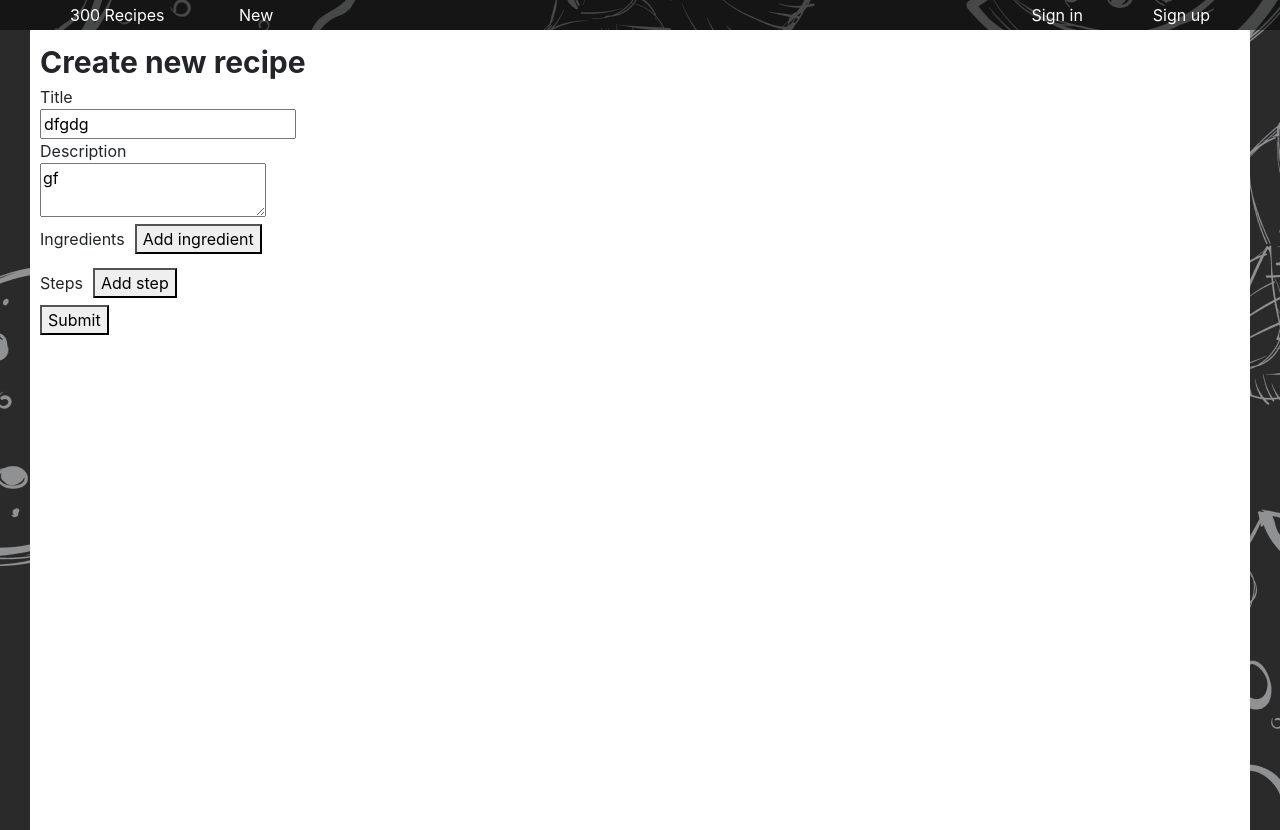
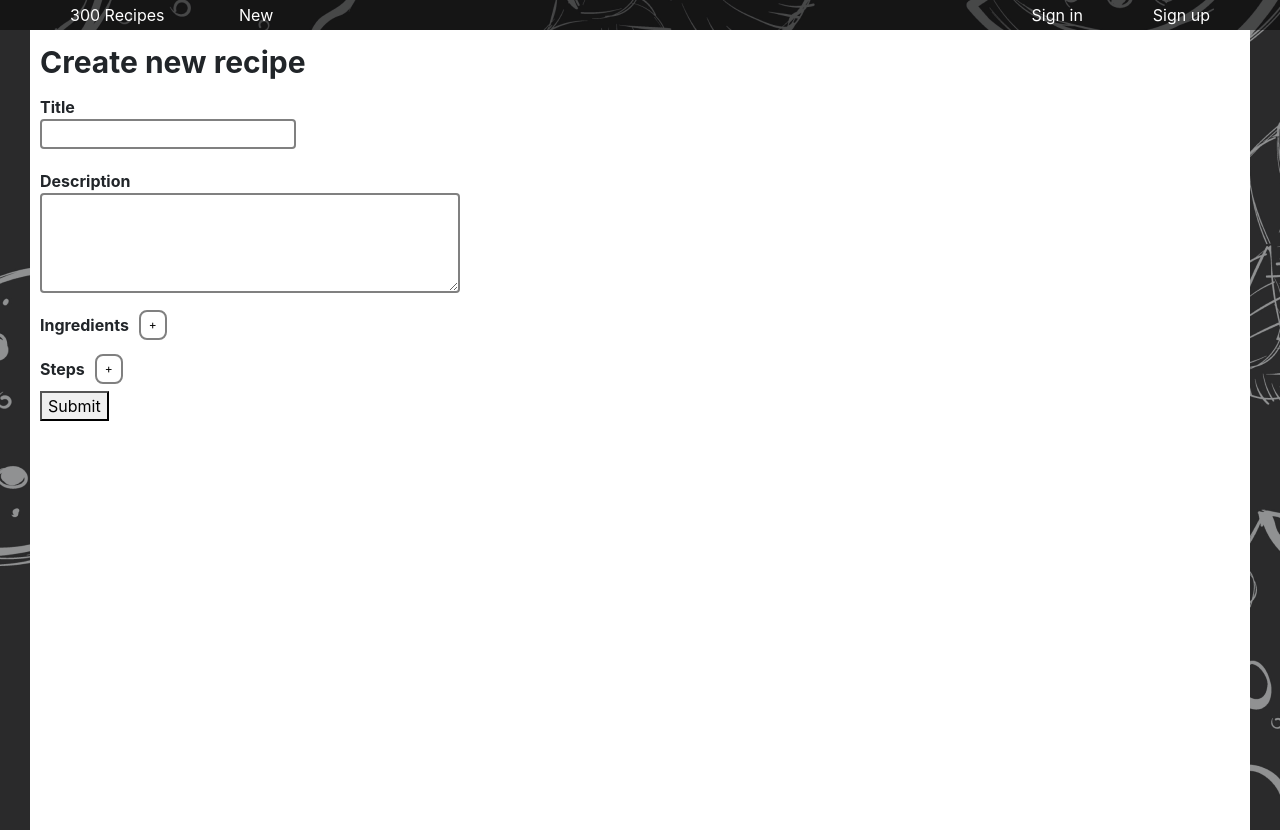
Before and after one commit to 300recipes/300recipes, an Angular app in the folder frontend/src/main/web/: page /receipts/create in a window 1280 px wide. Built offline with nearby package versions, Linux system fonts and the light colour scheme.

Commit message:
form styles

```diff
--- a/frontend/src/main/web/src/modules/core/services/receipt.service.ts
+++ b/frontend/src/main/web/src/modules/core/services/receipt.service.ts
@@ -1,6 +1,6 @@
 import { Injectable } from '@angular/core';
 import {Observable, of} from "rxjs";
-import {Receipt} from "../models/receipt.model";
+import {Ingredient, Receipt} from "../models/receipt.model";
 import {HttpClient} from "@angular/common/http";
 
 @Injectable({
@@ -8,7 +8,7 @@ import {HttpClient} from "@angular/common/http";
 })
 export class ReceiptService {
 
-  private url: string = "https://recipes300.herokuapp.com/";
+  private url = 'https://recipes300.herokuapp.com/';
 
   // delete after backend is connected
   private stubReceipts: Receipt[] = [
@@ -109,13 +109,16 @@ export class ReceiptService {
   }
 
   // TODO: from, quantity
-  // TODO: add url! + dont forget to change to this method in component
   public getReceiptList(): Observable<Receipt[]> {
-    return this.http.get<Receipt[]>(this.url +"api/recipes");
+    return this.http.get<Receipt[]>(this.url + 'api/recipes');
   }
 
   public getStubReceipts(): Observable<Receipt[]> {
     return of(this.stubReceipts);
+  }
+
+  public getIngredientsList(): Observable<Ingredient[]> {
+    return this.http.get<Ingredient[]>(this.url + 'api/ingredients');
   }
 
   public getStubReceipt(id: string): Observable<Receipt> {
@@ -123,7 +126,7 @@ export class ReceiptService {
   }
 
   public getReceipt(id: string): Observable<Receipt> {
-    return this.http.get<Receipt>(this.url +"api/recipe/"+id);
+    return this.http.get<Receipt>(this.url + 'api/recipe/' +id);
   }
 
 }
--- a/frontend/src/main/web/src/modules/receipt/create-receipt-page/create-receipt-page.component.css
+++ b/frontend/src/main/web/src/modules/receipt/create-receipt-page/create-receipt-page.component.css
@@ -21,7 +21,13 @@
   flex-direction: column;
   align-items: flex-start;
   justify-content: flex-start;
+  padding: 10px 0;
 }
+
+.form-field > span {
+  font-weight: bolder;
+}
+
 
 .ingredient-row > * {
   margin-right: 10px;
@@ -34,27 +40,79 @@
   align-items: center;
 }
 
-.header span {
-  margin: 10px;
-  margin-left: 0;
+.header > span {
+  margin: 10px 0;
+  font-weight: bolder;
+  margin-right: 10px;
 }
+
+.button {
+  padding: 4px 8px;
+  text-align: center;
+  text-decoration: none;
+  display: inline-block;
+  border-radius: 8px;
+  font-size: 12px;
+  transition-duration: 0.4s;
+  cursor: pointer;
+  background-color: white;
+  color: black;
+  border: 2px solid gray;
+}
+
+.button:hover {
+  background-color: gray;
+  color: white;
+}
+
 
 .ingredient-row {
   display: flex;
   flex-direction: row;
   align-items: center;
   justify-content: flex-start;
-  margin: 10px;
+  margin: 10px 0;
 }
 
-.step-row {
+/*.step-row {
   margin: 10px;
   display: flex;
   flex-direction: column;
   align-items: flex-start;
   justify-content: flex-start;
-}
+}*/
 
 .step-row > * {
   margin-bottom: 5px;
 }
+
+.step-row > .step-header {
+  display: flex;
+  flex-direction: row;
+  justify-content: flex-start;
+  align-items: center;
+}
+
+.step-header > * {
+  margin-right: 7px;
+}
+
+.step-header > span {
+  font-size: 14px;
+  font-weight: bolder;
+}
+
+textarea,
+input[type=text] {
+  /*width: 100%;
+  padding: 12px 20px;
+  margin: 8px 0;
+  box-sizing: border-box;*/
+  border: 2px solid gray;
+  border-radius: 4px;
+}
+
+textarea {
+  width: 420px;
+  height: 100px;
+}
--- a/frontend/src/main/web/src/modules/receipt/create-receipt-page/create-receipt-page.component.html
+++ b/frontend/src/main/web/src/modules/receipt/create-receipt-page/create-receipt-page.component.html
@@ -15,17 +15,18 @@
     <div class="ingredients" formArrayName="ingredients">
       <div class="header">
         <span>Ingredients</span>
-        <button type="button" (click)="addIngredient()">Add ingredient</button>
+        <div class="button" (click)="addIngredient()">+</div>
       </div>
       <div *ngFor="let ingredient of ingredientsForm.controls; let i = index">
         <div [formGroupName]="i" class="ingredient-row">
-          <span>{{i}}</span>
+          <!--span>{{i}}</span-->
+          <div class="button remove" (click)="removeIngredient(i)">-</div>
           <select formControlName="ingredient">
-            <option *ngFor="let ing of ingredients" [ngValue]="ing">
-              {{ ing }}
+            <option *ngFor="let ing of (availableIngredients$ | async)"
+                    [ngValue]="ing">
+              {{ ing.name }}
             </option>
           </select>
-          <button type="button" (click)="removeIngredient(i)">-</button>
         </div>
       </div>
     </div>
@@ -33,14 +34,16 @@
     <div class="steps" formArrayName="steps">
       <div class="header">
         <span>Steps</span>
-        <button type="button" (click)="addStep()">Add step</button>
+        <div class="button" (click)="addStep()">+</div>
       </div>
       <div *ngFor="let step of stepsForm.controls; let i = index">
         <div [formGroupName]="i" class="step-row">
-          <span>{{i}}</span>
-          <input type="text" formControlName="title">
+          <div class="step-header">
+            <span>{{i}}</span>
+            <input type="text" formControlName="title">
+            <button class="button remove" (click)="removeStep(i)">-</button>
+          </div>
           <textarea formControlName="description"></textarea>
-          <button type="button" (click)="removeStep(i)">-</button>
         </div>
       </div>
     </div>
--- a/frontend/src/main/web/src/modules/receipt/create-receipt-page/create-receipt-page.component.ts
+++ b/frontend/src/main/web/src/modules/receipt/create-receipt-page/create-receipt-page.component.ts
@@ -1,5 +1,9 @@
 import {Component, OnInit} from '@angular/core';
 import {FormArray, FormBuilder, FormControl, FormGroup, Validators} from '@angular/forms';
+import {ReceiptService} from "../../core/services/receipt.service";
+import {Observable} from "rxjs";
+import {Ingredient} from "../../core/models/receipt.model";
+import {filter, map, tap} from "rxjs/operators";
 
 @Component({
   selector: 'app-create-receipt-page',
@@ -11,12 +15,11 @@ export class CreateReceiptPageComponent implements OnInit {
   public receiptForm: FormGroup;
 
   // todo: get from api
-  public ingredients = [
-    'sugar',
-    'salt',
-  ];
+  public availableIngredients$: Observable<Ingredient[]>;
+  public usedIngredients: Ingredient[] = [];
 
-  constructor(private formBuilder: FormBuilder,) {
+  constructor(private formBuilder: FormBuilder,
+              private receiptService: ReceiptService) {
   }
 
   get ingredientsForm(): FormArray {
@@ -28,9 +31,16 @@ export class CreateReceiptPageComponent implements OnInit {
   }
 
   ngOnInit(): void {
+
+    this.availableIngredients$ = this.receiptService.getIngredientsList().pipe(
+      /*map(ingredients => ingredients.filter(
+        ingredient => !this.usedIngredients.find(used => used.name === ingredient.name)
+      )),*/
+    );
+
     this.receiptForm = this.formBuilder.group({
-      title: new FormControl('dfgdg', Validators.required),
-      description: new FormControl('gf', Validators.required),
+      title: new FormControl('', Validators.required),
+      description: new FormControl('', Validators.required),
       ingredients: this.formBuilder.array([]),
       steps: this.formBuilder.array([]),
     });
@@ -70,4 +80,8 @@ export class CreateReceiptPageComponent implements OnInit {
       console.log(this.receiptForm.value);
     // }
   }
+
+  selectedIngredient($event: Event) {
+    console.log($event);
+  }
 }
```
